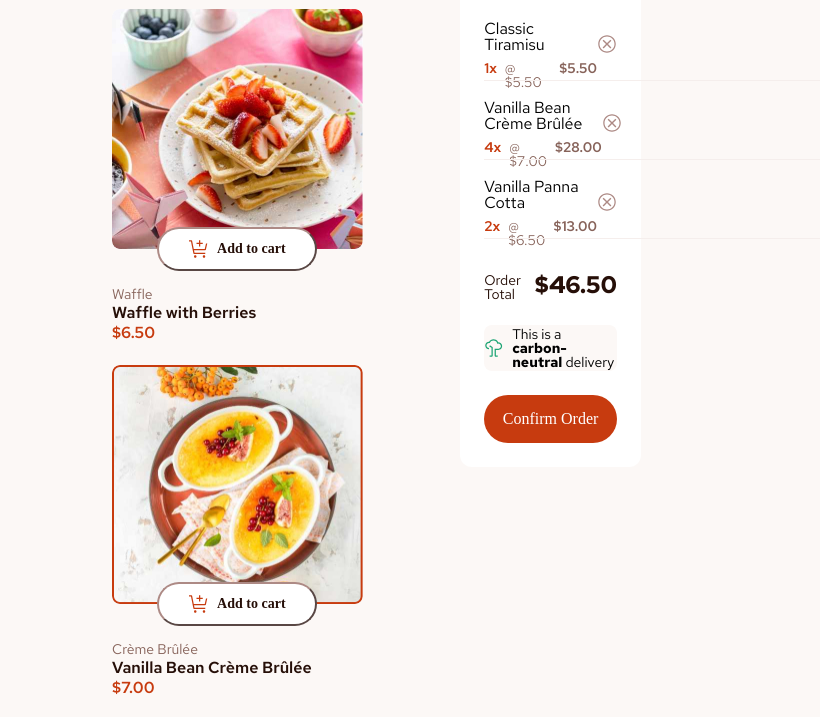
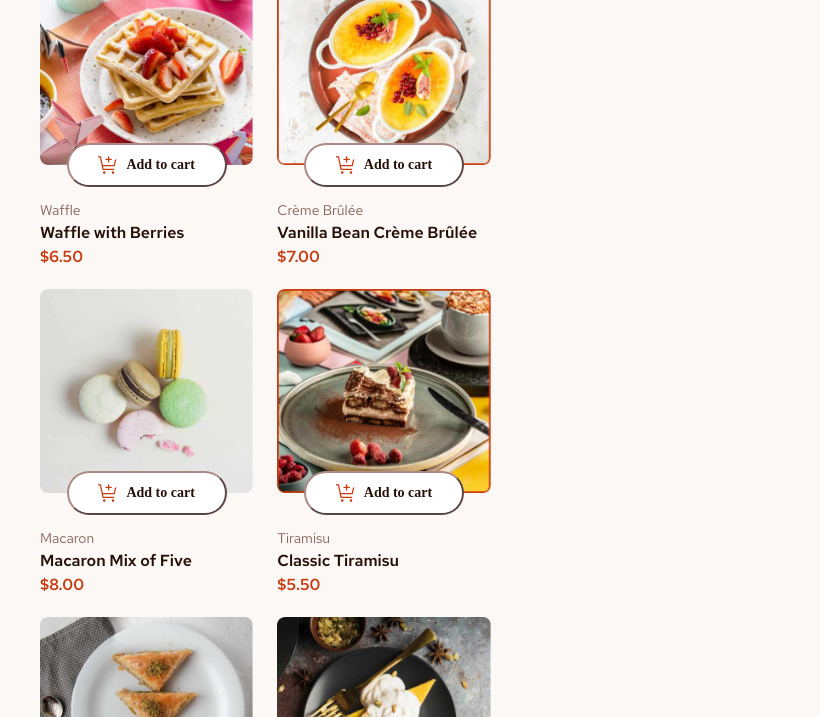
Before and after one commit to denharrison/product-list-, a plain HTML site: page index.html in a window 768 px wide. Shown: the part 163-880 px from the top of the page, 820 px wide, since content can reach past the window. Drawn offline with Linux system fonts and the light colour scheme.

Commit message:
added _tablet.scss

```diff
--- a/Styles/_product-list.scss
+++ b/Styles/_product-list.scss
@@ -60,7 +60,7 @@
 .item-info {
     display: flex;
     flex-direction: column;
-    gap: 4px;
+    gap: 8px;
     font-family: $MainFont;
 
     &__type {
--- /dev/null
+++ b/Styles/_tablet.scss
@@ -0,0 +1,19 @@
+@media (min-width: 768px) and (max-width: 1024px) {
+    .center {
+        margin: 40px;
+    }
+    .main-content {
+        height: auto;
+        flex-direction: column-reverse;
+    }
+
+    .product-card {
+        width: 213.33px;
+    }
+    .cart {
+        margin-bottom: 40px;
+        &-item::after {
+            content: url(/Icons/Tablet-line-cart.svg);
+        }
+    }
+}
--- a/Styles/style.scss
+++ b/Styles/style.scss
@@ -13,3 +13,4 @@ body {
 @import 'main';
 @import 'cart';
 @import 'product-list';
+@import 'tablet';
```
Also changed, not shown: Icons/Tablet-line-cart.svg (added), Styles/style.css, 1 other file.
